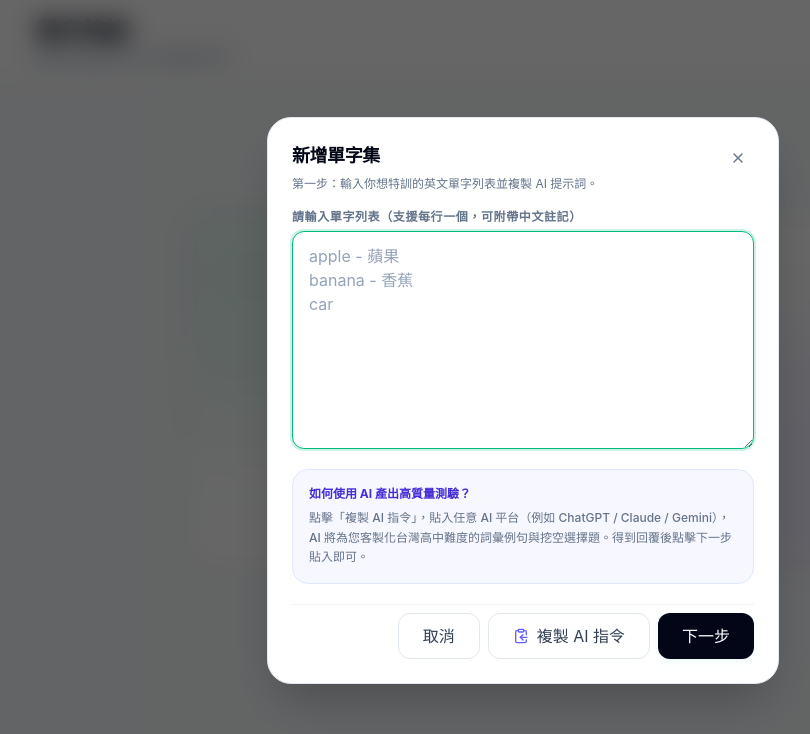
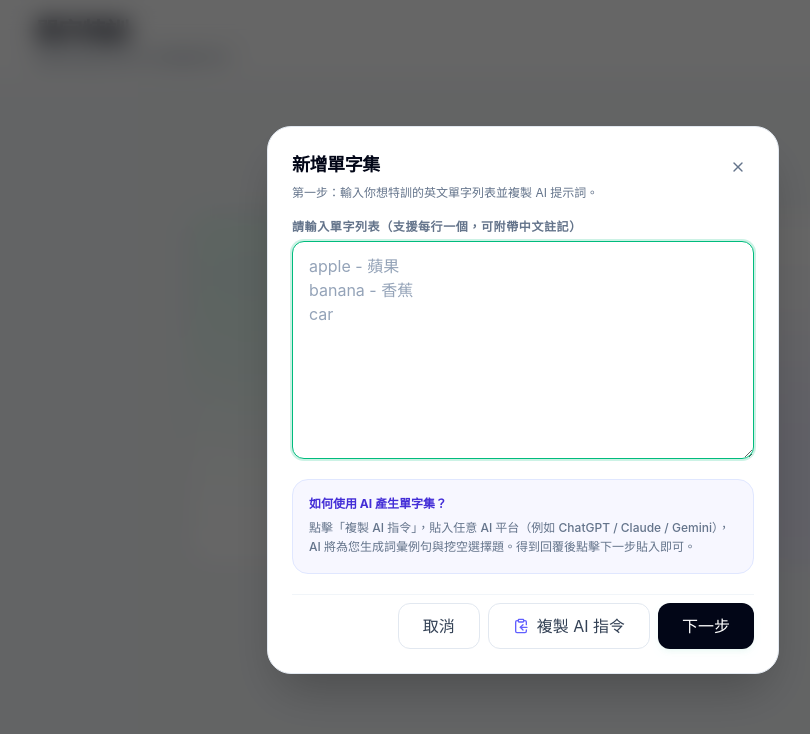
Before and after one commit to ying0930/lexiro, a Vue app: page / in a window 1280 px wide. Both pictures are taken after a click on the button "新增單字集". Shown: the top 734 px of the page, without its empty margins (117-927 px from the left). Built offline with nearby package versions, Linux system fonts and the light colour scheme.

Commit message:
app.vue text

```diff
--- a/src/App.vue
+++ b/src/App.vue
@@ -1261,7 +1261,7 @@ onMounted(() => {
           <Card class="p-6" :glow="false">
             <div class="flex flex-col sm:flex-row sm:justify-between items-center gap-4">
               <p class="text-xs font-medium text-ink-500 dark:text-ink-400 text-left">
-                💡 檢查無誤後，請點擊右方按鈕提交本輪全部的作答結果。
+                檢查無誤後，請點擊右方按鈕提交本輪全部的作答結果。
               </p>
               <Button variant="default" class="w-full sm:w-auto px-8 py-3" @click="submitCurrentRound">
                 送出本輪答案
@@ -1282,7 +1282,7 @@ onMounted(() => {
               </span>
               <div class="space-y-1">
                 <h2 class="text-xl sm:text-2xl font-bold tracking-tight text-ink-950 dark:text-ink-50">
-                  {{ resultSummary.review ? '🎉 本輪錯題複習完成！' : '🏁 測驗順利完成！' }}
+                  {{ resultSummary.review ? '本輪錯題複習完成！' : '測驗順利完成！' }}
                 </h2>
                 <p class="text-xs font-semibold text-ink-400 dark:text-ink-500 uppercase tracking-widest">
                   模式：{{ resultSummary.mode === 'quiz' ? '四選一選擇' : '英文拼字測試' }}
@@ -1427,9 +1427,9 @@ onMounted(() => {
         </div>
 
         <div class="rounded-2xl border border-indigo-100 dark:border-indigo-900/40 bg-indigo-500/5 p-4 text-left">
-          <p class="text-xs font-bold text-indigo-700 dark:text-indigo-400">如何使用 AI 產出高質量測驗？</p>
+          <p class="text-xs font-bold text-indigo-700 dark:text-indigo-400">如何使用 AI 產生單字集？</p>
           <p class="mt-1.5 text-xs leading-relaxed text-ink-500 dark:text-ink-400 font-medium">
-            點擊「複製 AI 指令」，貼入任意 AI 平台（例如 ChatGPT / Claude / Gemini），AI 將為您客製化台灣高中難度的詞彙例句與挖空選擇題。得到回覆後點擊下一步貼入即可。
+            點擊「複製 AI 指令」，貼入任意 AI 平台（例如 ChatGPT / Claude / Gemini），AI 將為您生成詞彙例句與挖空選擇題。得到回覆後點擊下一步貼入即可。
           </p>
         </div>
 
@@ -1458,10 +1458,10 @@ onMounted(() => {
         </div>
 
         <p v-if="importPreview" class="rounded-xl bg-emerald-500/10 border border-emerald-100 dark:border-emerald-900/40 px-4 py-2.5 text-xs text-emerald-700 dark:text-emerald-400 font-semibold text-left">
-          ✅ {{ importPreview }}
+          {{ importPreview }}
         </p>
         <p v-if="importError" class="rounded-xl bg-red-50 dark:bg-red-950/20 border border-red-100 dark:border-red-900/50 px-4 py-2.5 text-xs text-red-600 dark:text-red-400 font-semibold text-left">
-          ❌ 格式錯誤：{{ importError }}
+          格式錯誤：{{ importError }}
         </p>
 
         <div class="flex justify-end gap-2 pt-2 border-t border-ink-100 dark:border-ink-800">
```
